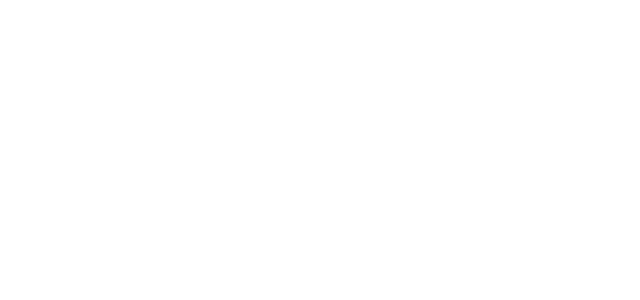
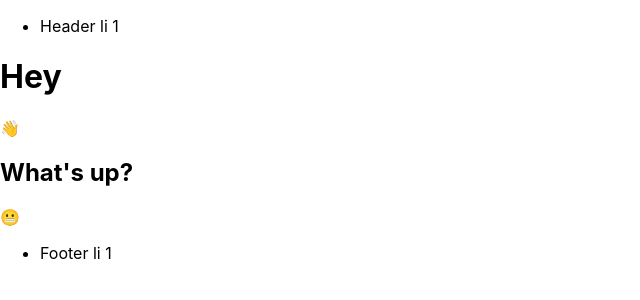
Before and after one commit to its-acarn/portfolio, a React (Create React App) app: page / in a window 1280 px wide. Shown: the top 300 px of the page, without its empty margins (0-640 px from the left). Built offline with nearby package versions, Linux system fonts and the light colour scheme.

Commit message:
added in main html elements and components. Also added locomotive scroll library

```diff
--- a/package.json
+++ b/package.json
@@ -6,6 +6,7 @@
     "@testing-library/jest-dom": "^5.11.6",
     "@testing-library/react": "^11.2.2",
     "@testing-library/user-event": "^12.6.0",
+    "locomotive-scroll": "^4.0.6",
     "react": "^17.0.1",
     "react-dom": "^17.0.1",
     "react-scripts": "4.0.1",
--- a/src/App.js
+++ b/src/App.js
@@ -1,7 +1,16 @@
 import './App.css';
+import Header from './components/Header';
+import Footer from './components/Footer';
+import Main from './components/Main';
 
 function App() {
-	return <></>;
+	return (
+		<>
+			<Header />
+			<Main />
+			<Footer />
+		</>
+	);
 }
 
 export default App;
--- /dev/null
+++ b/src/components/Footer.js
@@ -0,0 +1,11 @@
+const Footer = () => {
+	return (
+		<footer>
+			<ul>
+				<li>Footer li 1</li>
+			</ul>
+		</footer>
+	);
+};
+
+export default Footer;
--- /dev/null
+++ b/src/components/Header.js
@@ -0,0 +1,11 @@
+const Header = () => {
+	return (
+		<header>
+			<ul>
+				<li>Header li 1</li>
+			</ul>
+		</header>
+	);
+};
+
+export default Header;
--- /dev/null
+++ b/src/components/Main.js
@@ -0,0 +1,30 @@
+import React, { useEffect } from 'react';
+import LocomotiveScroll from 'locomotive-scroll';
+import '../styles/main.css';
+
+const Main = () => {
+	useEffect(() => {
+		const scroll = new LocomotiveScroll({
+			el: document.querySelector('[data-scroll-container]'),
+			smooth: true,
+			direction: 'horizontal'
+		});
+	}, []);
+
+	return (
+		<>
+			<div data-scroll-container>
+				<div data-scroll-section>
+					<h1 data-scroll-gary>Hey</h1>
+					<p data-scroll>👋</p>
+				</div>
+				<div data-scroll-section>
+					<h2 data-scroll-speed="1">What's up?</h2>
+					<p data-scroll-speed="2">😬</p>
+				</div>
+			</div>
+		</>
+	);
+};
+
+export default Main;
--- /dev/null
+++ b/src/styles/main.css
@@ -0,0 +1,12 @@
+.main {
+	/* font-family: sans-serif;
+	text-align: right; */
+}
+
+h1 {
+	/* margin: 500px 0 50px; */
+}
+
+.scroll {
+	/* padding: 0 0 200vh; */
+}
```
Also changed, not shown: 1 other file (tests, documents, lock files or other folders).
